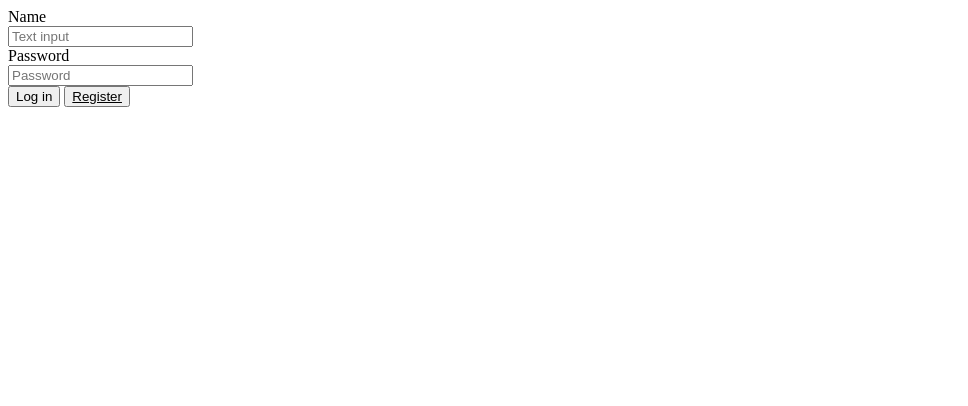
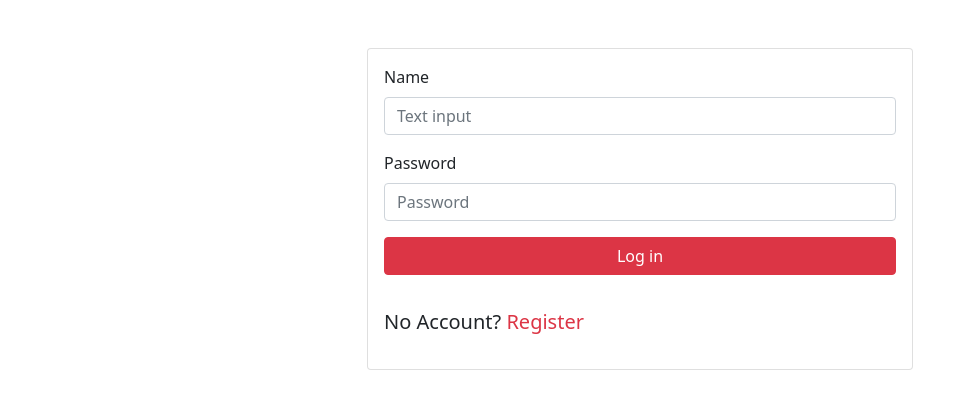
Before and after one commit to Mr-Akhil-Sai/Free-Up-Skill, a website: page public/login.html in a window 1280 px wide. Shown: the whole page, without its empty margins (0-968 px from the left). Drawn offline with nearby package versions, Linux system fonts and the light colour scheme.

Commit message:
made some ui changes in login and register paga

```diff
--- a/public/login.html
+++ b/public/login.html
@@ -4,33 +4,38 @@
     <meta charset="UTF-8" />
     <meta http-equiv="X-UA-Compatible" content="IE=edge" />
     <meta name="viewport" content="width=device-width, initial-scale=1.0" />
-
+    <link
+    href="https://cdn.jsdelivr.net/npm/bootstrap@5.0.1/dist/css/bootstrap.min.css"
+    rel="stylesheet"
+    integrity="sha384-+0n0xVW2eSR5OomGNYDnhzAbDsOXxcvSN1TPprVMTNDbiYZCxYbOOl7+AMvyTG2x"
+    crossorigin="anonymous"
+  />
     <title>FREE UP SKILL | Learn to Grow</title>
   </head>
-  <body>
     <div class="container is-small">
-      <div class="card is-centered">
+      <div class="row mt-5">
+        <div class="col-md-6 m-auto">
+          <div class="card card-body">
         <form>
-          <div class="card-content">
-            <label class="label">Name</label>
-            <div class="control">
-              <input class="input" type="text" placeholder="Text input" />
-            </div>
+          <div class="mb-3">
+            <label class="form-label">Name</label>
+              <input class="form-control" type="text" placeholder="Text input" />
           </div>
-          <div class="card-content">
-            <label class="label">Password</label>
-            <div class="control">
-              <input class="input" type="password" placeholder="Password" />
-            </div>
+          <div class="mb-3">
+            <label class="form-label">Password</label>
+              <input class="form-control" type="password" placeholder="Password" />
           </div>
-          <div class="card-content">
-            <button class="button is-link">Log in</button>
-            <button class="button is-link">
-              <a href="./register.html" style="color: black">Register</a>
-            </button>
+          <div class="d-grid gap-2  mx-auto">
+            <button class="btn btn-danger">Log in</button>
+            <p class="lead mt-4">
+              No Account? <a class="link-danger" style="text-decoration: none;" href="./register.html">Register</a>
+            </p>
           </div>
         </form>
       </div>
     </div>
+  </div>
+</div>
+    </div>
   </body>
 </html>
--- a/server.js
+++ b/server.js
@@ -43,12 +43,14 @@ app.post("/register", (req, res) => {
           password,
           confirmPassword,
         });
+        // encrypting the password
         bcrypt.genSalt(10, (err, salt) => {
           bcrypt.hash(newUser.password, salt, (err, hash) => {
             if (err) {
               console.log(err);
             }
             newUser.password = hash;
+            // saving user to db
             newUser
               .save()
               .then((result) => {
```
Also changed, not shown: public/register.html (+4 -2 lines).
